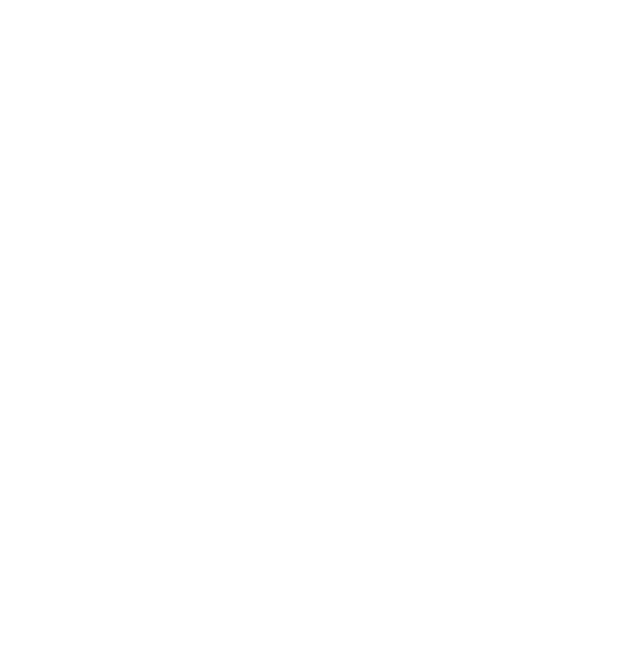
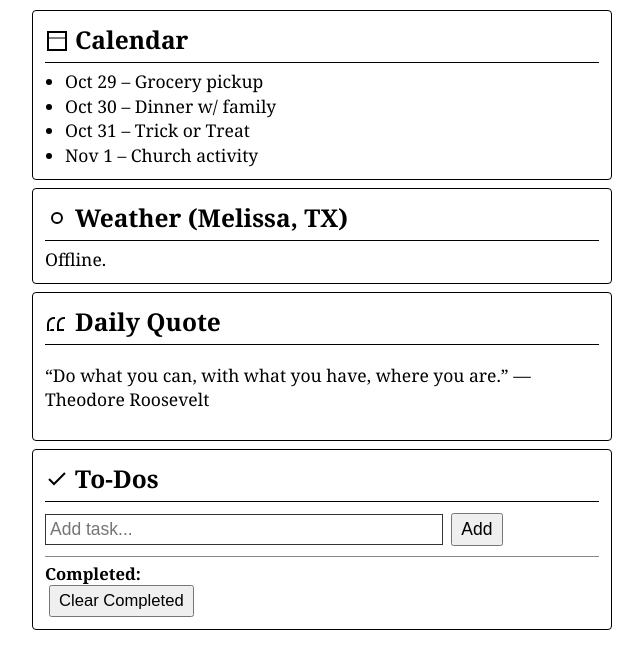
Before and after one commit to albusdumble/Jake-kindle-dash-1, a plain HTML site: page index.html in a window 1280 px wide. Shown: the whole page, without its empty margins (318-961 px from the left). Drawn offline with Linux system fonts and the light colour scheme; no server answers.

Commit message:
Update index.html

```diff
--- a/index.html
+++ b/index.html
@@ -11,61 +11,49 @@
     background-color: #fff;
     color: #000;
     font-family: Georgia, serif;
-      width: 100%;
-      height: 100%;
-      overflow: hidden;
-      font-size: 14px;
-    }
-
-    /* Attempt rotation */
-    body.rotated {
-      transform: rotate(90deg);
-      transform-origin: top left;
-      position: absolute;
-      top: 0;
-      left: 0;
-      width: 100vh;
-      height: 100vw;
+    font-size: 17.5px; /* 25% bigger than 14px */
+    display: flex;
+    justify-content: center;
   }
 
   .wrapper {
     display: grid;
-      grid-template-columns: 1fr 1fr;
-      grid-template-rows: 1fr 1fr;
-      gap: 4px;
-      width: 100%;
-      height: 100%;
-      padding: 6px;
+    grid-template-columns: 1fr;
+    grid-template-rows: repeat(4, auto);
+    gap: 8px;
+    width: 600px; /* fixed width */
+    padding: 10px;
     box-sizing: border-box;
-    }
-
-    @media screen and (min-aspect-ratio: 1/1) {
-      .wrapper {
-        grid-template-columns: repeat(4, 1fr);
-        grid-template-rows: 1fr;
-      }
   }
 
   .module {
     border: 1px solid black;
-      padding: 10px;
+    padding: 12px;
     border-radius: 4px;
     box-sizing: border-box;
     overflow: hidden;
   }
 
   h2 {
-      margin: 0 0 4px 0;
-      font-size: 1.1em;
+    margin: 0 0 6px 0;
+    font-size: 1.4em;
     border-bottom: 1px solid #000;
-      padding-bottom: 4px;
+    padding-bottom: 6px;
+    display: flex;
+    align-items: center;
+  }
+
+  h2 svg {
+    width: 24px;
+    height: 24px;
+    margin-right: 6px;
   }
 
   ul {
-      padding-left: 18px;
+    padding-left: 20px;
     margin: 0;
     font-size: 1em;
-      line-height: 1.3;
+    line-height: 1.4;
   }
 
   p, li, div {
@@ -79,15 +67,15 @@
 
   input#new-todo {
     font-size: 1em;
-      padding: 3px;
-      margin-top: 4px;
+    padding: 4px;
+    margin-top: 6px;
     border: 1px solid #333;
     width: 70%;
   }
 
   button {
     font-size: 1em;
-      padding: 3px 6px;
+    padding: 4px 8px;
     margin-left: 4px;
   }
 
@@ -101,12 +89,15 @@
   .weather-line { margin: 3px 0; }
 </style>
 </head>
-<body class="rotated">
+<body>
 
 <div class="wrapper">
   <!-- Calendar -->
   <div class="module" id="calendar">
-    <h2>📅 Calendar</h2>
+    <h2>
+      <svg viewBox="0 0 24 24"><rect x="3" y="4" width="18" height="18" stroke="black" fill="none" stroke-width="2"/><line x1="3" y1="10" x2="21" y2="10" stroke="black"/></svg>
+      Calendar
+    </h2>
     <ul>
       <li>Oct 29 – Grocery pickup</li>
       <li>Oct 30 – Dinner w/ family</li>
@@ -117,19 +108,28 @@
 
   <!-- Weather -->
   <div class="module" id="weather">
-    <h2>🌤 Weather (Melissa, TX)</h2>
+    <h2>
+      <svg viewBox="0 0 24 24"><circle cx="12" cy="12" r="5" stroke="black" fill="none" stroke-width="2"/></svg>
+      Weather (Melissa, TX)
+    </h2>
     <div id="weather-content">Loading weather...</div>
   </div>
 
   <!-- Daily Quote -->
   <div class="module" id="quote">
-    <h2>💬 Daily Quote</h2>
+    <h2>
+      <svg viewBox="0 0 24 24"><path d="M4 21v-7a5 5 0 0 1 5-5h1v-2h-1a7 7 0 0 0-7 7v7h7v-2H6zM14 21v-7a5 5 0 0 1 5-5h1v-2h-1a7 7 0 0 0-7 7v7h7v-2h-5z"/></svg>
+      Daily Quote
+    </h2>
     <p id="quote-text">“Do what you can, with what you have, where you are.” — Theodore Roosevelt</p>
   </div>
 
   <!-- To-Dos -->
   <div class="module" id="todos">
-    <h2>✅ To-Dos</h2>
+    <h2>
+      <svg viewBox="0 0 24 24"><polyline points="20 6 9 17 4 12" stroke="black" fill="none" stroke-width="2"/></svg>
+      To-Dos
+    </h2>
     <ul id="todo-list"></ul>
     <div>
       <input id="new-todo" type="text" placeholder="Add task...">
@@ -180,56 +180,56 @@
     list.innerHTML = "";
     doneList.innerHTML = "";
 
-    for (var i=0; i<todos.length; i++) {
+    for (var i=0;i<todos.length;i++){
       var li = document.createElement("li");
-      li.innerHTML = "<input type='checkbox' data-idx='"+i+"' onclick='markDone(this)'>" + todos[i].text;
+      li.innerHTML = "<input type='checkbox' data-idx='"+i+"' onclick='markDone(this)'>"+todos[i].text;
       list.appendChild(li);
     }
-    for (var i=0; i<done.length; i++) {
+    for (var i=0;i<done.length;i++){
       var li = document.createElement("li");
-      li.innerHTML = "<input type='checkbox' checked data-idx='"+i+"' onclick='unmarkDone(this)'>" + done[i].text;
+      li.innerHTML = "<input type='checkbox' checked data-idx='"+i+"' onclick='unmarkDone(this)'>"+done[i].text;
       doneList.appendChild(li);
     }
   }
 
-  function saveTodos(todos, done) {
+  function saveTodos(todos, done){
     localStorage.setItem("todos", JSON.stringify(todos));
     localStorage.setItem("done", JSON.stringify(done));
   }
 
-  function addTodo() {
-    var input = document.getElementById("new-todo");
-    var val = input.value.trim();
-    if (!val) return;
-    var todos = JSON.parse(localStorage.getItem("todos") || "[]");
-    todos.push({text: val});
+  function addTodo(){
+    var input=document.getElementById("new-todo");
+    var val=input.value.trim();
+    if(!val) return;
+    var todos=JSON.parse(localStorage.getItem("todos")||"[]");
+    todos.push({text:val});
     localStorage.setItem("todos", JSON.stringify(todos));
-    input.value = "";
+    input.value="";
     loadTodos();
   }
 
-  function markDone(cb) {
-    var idx = parseInt(cb.getAttribute("data-idx"));
-    var todos = JSON.parse(localStorage.getItem("todos") || "[]");
-    var done = JSON.parse(localStorage.getItem("done") || "[]");
+  function markDone(cb){
+    var idx=parseInt(cb.getAttribute("data-idx"));
+    var todos=JSON.parse(localStorage.getItem("todos")||"[]");
+    var done=JSON.parse(localStorage.getItem("done")||"[]");
     done.push(todos[idx]);
-    todos.splice(idx, 1);
-    saveTodos(todos, done);
+    todos.splice(idx,1);
+    saveTodos(todos,done);
     loadTodos();
   }
 
-  function unmarkDone(cb) {
-    var idx = parseInt(cb.getAttribute("data-idx"));
-    var todos = JSON.parse(localStorage.getItem("todos") || "[]");
-    var done = JSON.parse(localStorage.getItem("done") || "[]");
+  function unmarkDone(cb){
+    var idx=parseInt(cb.getAttribute("data-idx"));
+    var todos=JSON.parse(localStorage.getItem("todos")||"[]");
+    var done=JSON.parse(localStorage.getItem("done")||"[]");
     todos.push(done[idx]);
-    done.splice(idx, 1);
-    saveTodos(todos, done);
+    done.splice(idx,1);
+    saveTodos(todos,done);
     loadTodos();
   }
 
-  function clearDone() {
-    saveTodos(JSON.parse(localStorage.getItem("todos") || "[]"), []);
+  function clearDone(){
+    saveTodos(JSON.parse(localStorage.getItem("todos")||"[]"),[]);
     loadTodos();
   }
 
```
Lines whose indentation alone changed are shown as unchanged.
